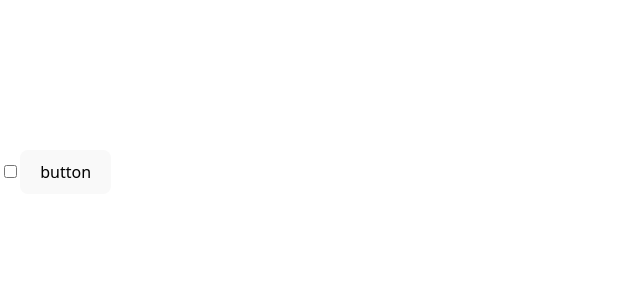
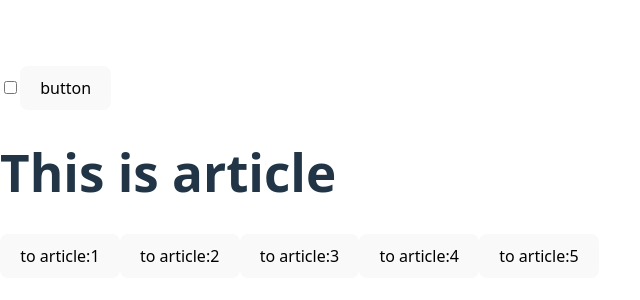
Before and after one commit to pbhirayama/sample_react1, a React (Vite) app: page /article in a window 1280 px wide. Before the commit this address had no page. Shown: the part 228-528 px from the top of the page, without its empty margins (0-640 px from the left). Built offline with nearby package versions, Linux system fonts and the light colour scheme.

Commit message:
実装練習3:実装練習2までのもの使いつつのときと、新しくroute.tsxをつくったときと

```diff
--- a/src/App.tsx
+++ b/src/App.tsx
@@ -4,7 +4,8 @@ import { useState } from "react";
 import Checkbox from "./Checkbox";
 import Button from "./Button";
 import Router from "./router/Router";
-import { BrowserRouter } from "react-router-dom";
+import { BrowserRouter, Route } from "react-router-dom";
+// import Rooute from "./router/route"; 2個目の方法
 
 const App: React.FC = () => {
   const [isChecked, setIsChecked] = useState(false);
@@ -16,6 +17,7 @@ const App: React.FC = () => {
       <BrowserRouter>
         <Router />
       </BrowserRouter>
+      {/* <Rooute />　2個目の方法 */}
     </>
   );
 };
--- /dev/null
+++ b/src/Article.tsx
@@ -0,0 +1,39 @@
+import React from "react";
+import { Outlet, useNavigate } from "react-router-dom";
+import { Button1 } from "./Button";
+
+// const articleIds=[1,2,3,4,5];
+
+const Article = () => {
+  const navi = useNavigate();
+  const onClick = (id: number) => {
+    navi(`/article/${id}`);
+  };
+  const buttons = [];
+  for (let id: number = 1; id <= 5; id++) {
+    buttons.push(
+      <Button1
+        key={id}
+        title={`to article:${id}`}
+        disabled={false}
+        onClick={() => onClick(id)}
+      />
+    );
+  }
+  return (
+    <>
+      <h1>This is article</h1>
+      {buttons}
+      {/* 2番目のやり方
+            {Array.from({length:5},(_,i)=>(
+                const id=i+1;
+                return (<Button1 key={id} title={`to article: ${id}`} disabled={false} onClick={()=>onClick(id)} />
+            )))} */}
+
+      {/* 子ルートをここに表示 */}
+      <Outlet />
+    </>
+  );
+};
+
+export default Article;
--- /dev/null
+++ b/src/Articlesub.tsx
@@ -0,0 +1,14 @@
+import React from "react";
+import { useNavigate } from "react-router-dom";
+import { useParams } from "react-router-dom";
+
+const Articlesub = () => {
+  const urlParams = useParams<{ id: string }>();
+  return (
+    <>
+      <h3>This is article {urlParams.id}</h3>
+    </>
+  );
+};
+
+export default Articlesub;
--- a/src/SlashPage.tsx
+++ b/src/SlashPage.tsx
@@ -1,12 +1,16 @@
 import { useNavigate } from "react-router-dom";
 // import { Link } from "react-router-dom"; 2番目のやり方で使用
 import React from "react";
+import { Button1 } from "./Button";
 
 const SlashPage = () => {
   const navi = useNavigate();
 
   const onClick = () => {
     navi("/home");
+  };
+  const onClickA = () => {
+    navi("/article/1");
   };
 
   return (
@@ -17,6 +21,7 @@ const SlashPage = () => {
         to home
       </Link> */}
       <a onClick={onClick}>to home</a>
+      <Button1 disabled={false} title="to article" onClick={() => onClickA()} />
     </>
   );
 };
```
Also changed, not shown: src/router/Router.tsx (+11 -2 lines), src/router/route.tsx (added, +18 -0 lines).
